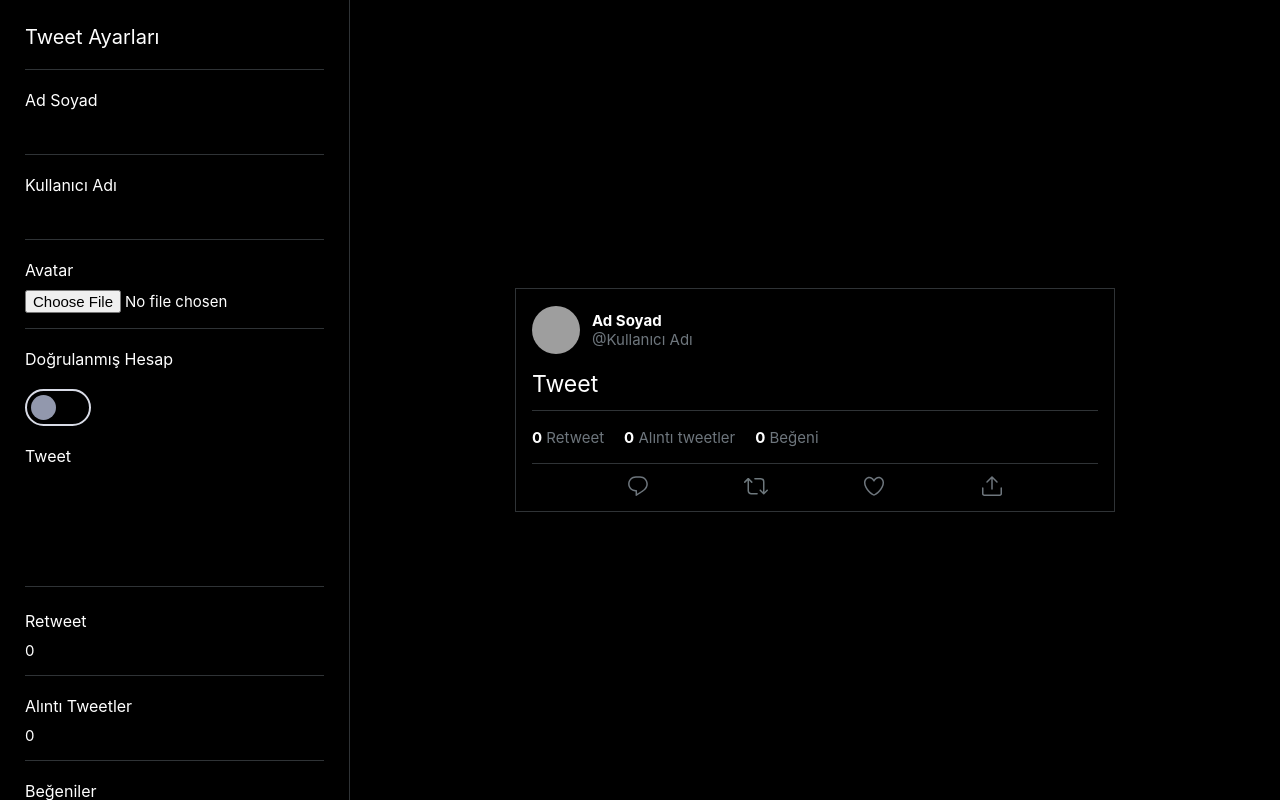
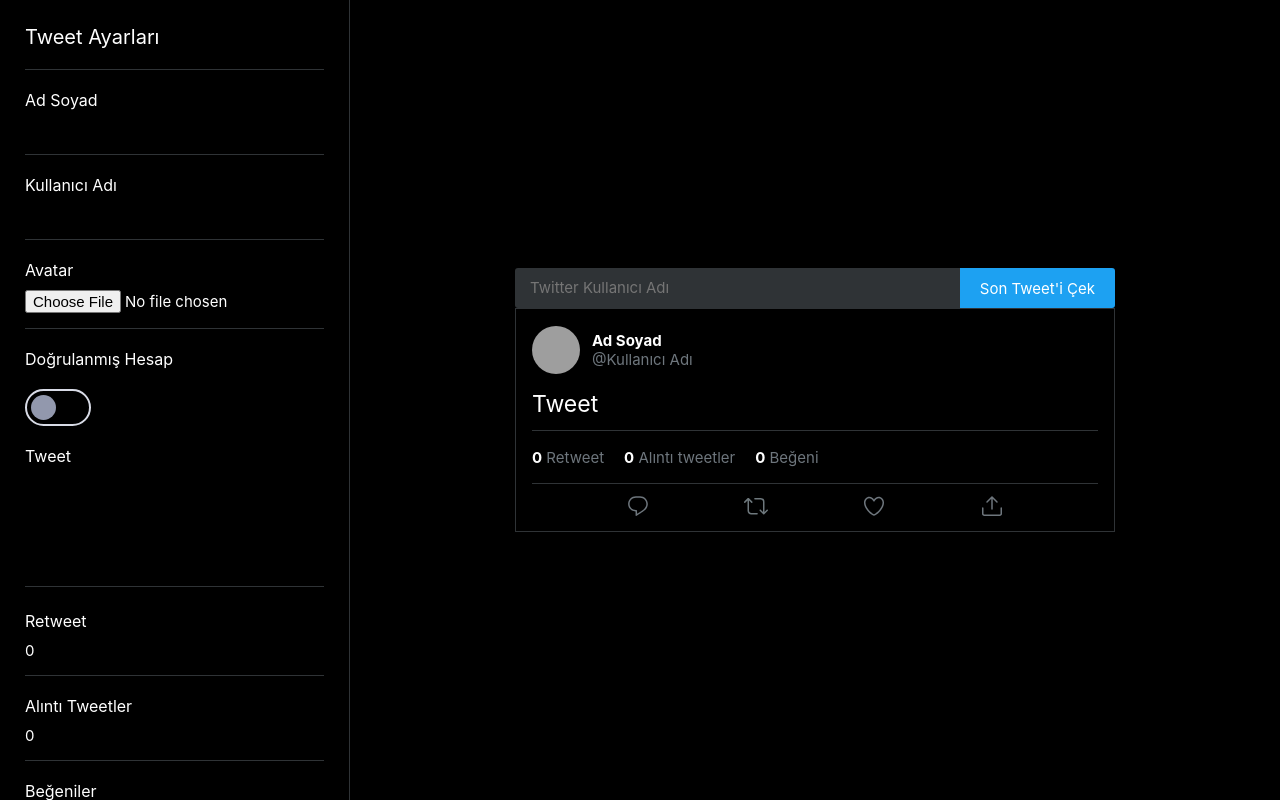
Before and after one commit to rockxygen/vuejs-fake-tweet-generator, a Vue app: page / in a window 1280 px wide. Built offline with nearby package versions, Linux system fonts and the light colour scheme; grey boxes are pictures that could not be loaded; what vue-html2canvas, vue-numeral-filter would draw is missing.

Commit message:
fetch last tweet

```diff
--- a/src/App.vue
+++ b/src/App.vue
@@ -1,7 +1,7 @@
 <template>
   <div id="app">
     <Sidebar :tweet="fake" @changeAvatar="setAvatar($event)" @canvasChange="setCanvas($event)" />
-    <Tweet :tweet="fake" />
+    <Tweet :tweet="fake" @getData="fetchData($event)" />
   </div>
 </template>
 
@@ -38,6 +38,47 @@
     },
     setCanvas(e){
       this.fake.tweetOutImage = e;
+    },
+    convertImgToBase64(url, callback, outputFormat){
+      var canvas = document.createElement('CANVAS');
+      var ctx = canvas.getContext('2d');
+      var img = new Image();
+      img.crossOrigin = 'Anonymous';
+      img.onload = function() {
+        canvas.height = img.height;
+        canvas.width = img.width;
+        ctx.drawImage(img, 0, 0);
+        var dataURL = canvas.toDataURL(outputFormat || 'image/png');
+        callback.call(this, dataURL);
+        canvas = null;
+      };
+      img.src = url;
+    },
+    fetchData(username){
+      fetch(`https://typeahead-js-twitter-api-proxy.herokuapp.com/demo/search?q=${username}`)
+      .then(res => res.json())
+      .then(data => {
+        const twitter = data[0];
+        const vm = this;
+
+        this.convertImgToBase64(twitter.profile_image_url_https, function(base64Image){
+          vm.fake.avatar = base64Image;
+        });
+
+        this.fake = {
+          name: twitter.name,
+          username: twitter.screen_name,
+          tweet: twitter.status.text,
+          avatar: vm.fake.avatar,
+          stats: {
+            retweet: twitter.status.retweet_count,
+            quotes: 0,
+            likes: twitter.status.favorite_count
+          }
+        }
+
+      })
+      .catch(err => console.log(err));
     }
   }
 }
--- a/src/components/Content.vue
+++ b/src/components/Content.vue
@@ -1,5 +1,9 @@
 <template>
     <div class="fake-tweet">
+      <div class="search-console">
+        <input type="text" v-model="tweet.username" placeholder="Twitter Kullanıcı Adı">
+        <button @click="getUserData(tweet.username)">Son Tweet'i Çek</button>
+      </div>
       <div class="tweet" ref="getImage">
         <div class="author">
           <img :src="tweet.avatar || 'https://pbs.twimg.com/profile_images/641920828599308288/SZzalxYP_x96.jpg'" alt="">
@@ -48,6 +52,15 @@
   props: {
     tweet: [Object]
   },
+  methods: {
+    getUserData(e){
+      if(e) {
+        this.$emit('getData', e);
+        return;
+      }
+      alert('Twitter kullanıcı adını yazınız!');
+    }
+  },
   filters: {
     numberFormat(number) {
       if (number >= 1000000000) {
@@ -75,6 +88,33 @@
 <style scoped>
 .fake-tweet {
   flex: 1;
+}
+
+.search-console {
+  width: 600px;
+  margin: 0 auto;
+  display: flex;
+}
+
+.search-console input {
+  flex: 1;
+  background: #2f3336;
+  height: 40px;
+  line-height: 40px;
+  border-radius: 3px 0 0 3px;
+  color: #fff;
+  padding: 0 15px;
+  font-size: 15px;
+}
+
+.search-console button {
+  height: 40px;
+  padding: 0 20px;
+  font-size: 15px;
+  background: #1da1f2;
+  color: #fff;
+  border-radius: 0 3px 3px 0;
+  cursor: pointer;
 }
 
 .tweet {
--- a/src/components/Settings.vue
+++ b/src/components/Settings.vue
@@ -58,6 +58,7 @@
       const reader = new FileReader();
       reader.addEventListener('load', function() {
         vm.$emit('changeAvatar', this.result);
+        console.log(this.result);
       });
       reader.readAsDataURL(e.target.files[0]);
     },
@@ -67,7 +68,6 @@
         type: 'dataURL'
       }
       const tweetImage = await this.$html2canvas(image, options);
-      // this.$emit('canvasChange', tweetImage);
 
       this.$refs.downloadLink.href = tweetImage;
 
```
